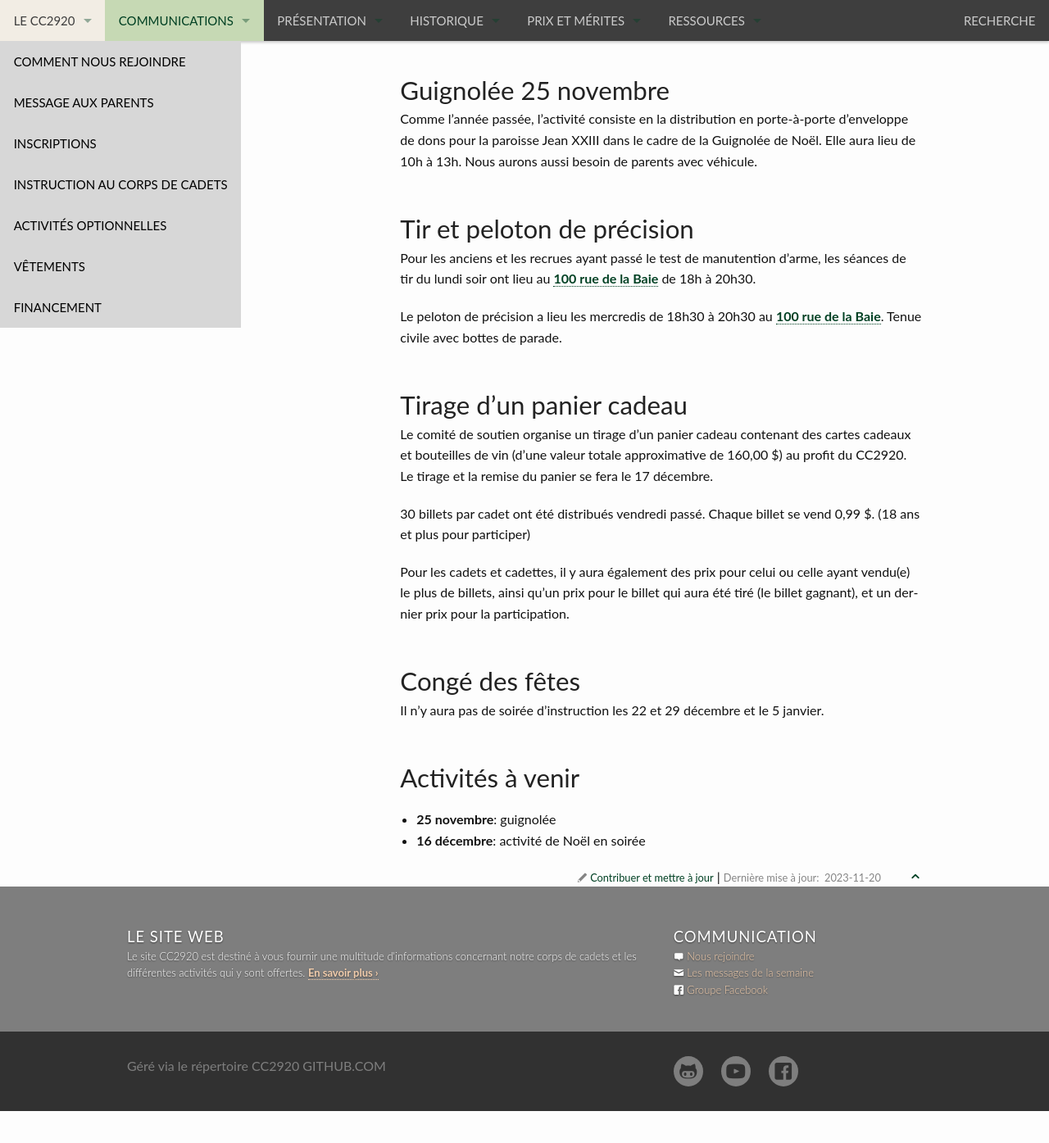
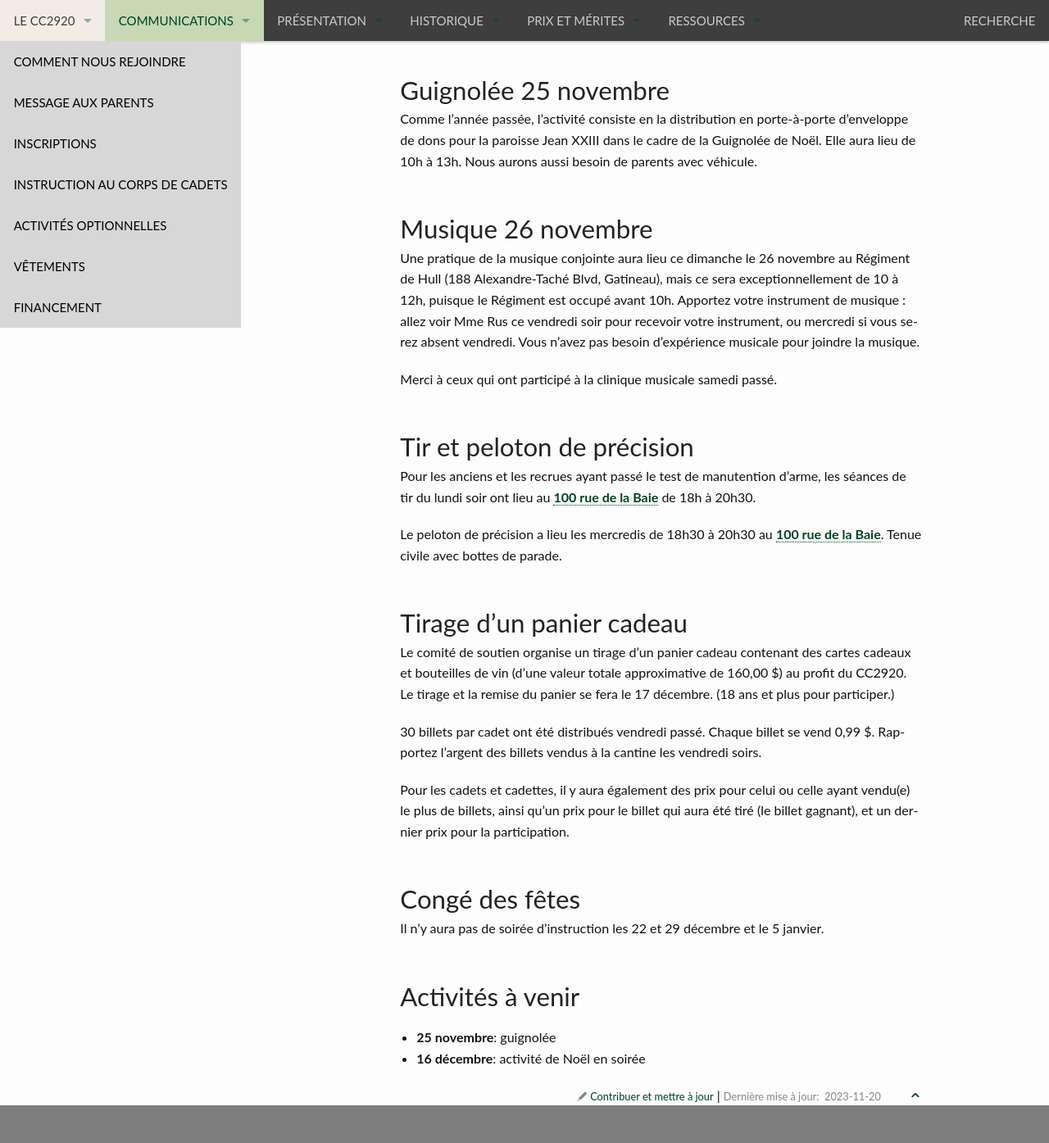
Before and after one commit to CC2920/web, a Jekyll site: the page built from _communications/messages.md, in a window 1280 px wide and 1400 px high, scrolled down 490 px. Shown: the top 1395 px of the window at 82% size. Built offline with Jekyll 4.4.1, drawn with Linux system fonts in a browser that asks for light colours; before the commit the page ends 1846 px from its top, so only the background shows below that.

Commit message:
Update messages.md

```diff
--- a/_communications/messages.md
+++ b/_communications/messages.md
@@ -20,6 +20,12 @@ Jusqu'à l'annonce du contraire au printemps, venez avec le manteau, gants et tu
 
 Comme l'année passée, l'activité consiste en la distribution en porte-à-porte d'enveloppe de dons pour la paroisse Jean XXIII dans le cadre de la Guignolée de Noël. Elle aura lieu de 10h à 13h. Nous aurons aussi besoin de parents avec véhicule.
 
+## Musique 26 novembre
+
+Une pratique de la musique conjointe aura lieu ce dimanche le 26 novembre au Régiment de Hull (188 Alexandre-Taché Blvd, Gatineau), mais ce sera exceptionnellement de 10 à 12h, puisque le Régiment est occupé avant 10h. Apportez votre instrument de musique : allez voir Mme Rus ce vendredi soir pour recevoir votre instrument, ou mercredi si vous serez absent vendredi. Vous n'avez pas besoin d'expérience musicale pour joindre la musique.
+
+Merci à ceux qui ont participé à la clinique musicale samedi passé.
+
 ## Tir et peloton de précision
 
 Pour les anciens et les recrues ayant passé le test de manutention d'arme, les séances de tir du lundi soir ont lieu au [100 rue de la Baie](/information/comment-nous-rejoindre/) de 18h à 20h30.
@@ -28,9 +34,9 @@ Le peloton de précision a lieu les mercredis de 18h30 à 20h30 au [100 rue de l
 
 ## Tirage d'un panier cadeau
 
-Le comité de soutien organise un tirage d'un panier cadeau contenant des cartes cadeaux et bouteilles de vin (d'une valeur totale approximative de 160,00 $) au profit du CC2920. Le tirage et la remise du panier se fera le 17 décembre.
+Le comité de soutien organise un tirage d'un panier cadeau contenant des cartes cadeaux et bouteilles de vin (d'une valeur totale approximative de 160,00 $) au profit du CC2920. Le tirage et la remise du panier se fera le 17 décembre. (18 ans et plus pour participer.)
 
-30 billets par cadet ont été distribués vendredi passé. Chaque billet se vend 0,99 $. (18 ans et plus pour participer)
+30 billets par cadet ont été distribués vendredi passé. Chaque billet se vend 0,99 $. Rapportez l'argent des billets vendus à la cantine les vendredi soirs.
 
 Pour les cadets et cadettes, il y aura également des prix pour celui ou celle ayant vendu(e) le plus de billets, ainsi qu’un prix pour le billet qui aura été tiré (le billet gagnant), et un dernier prix pour la participation.
 
```
